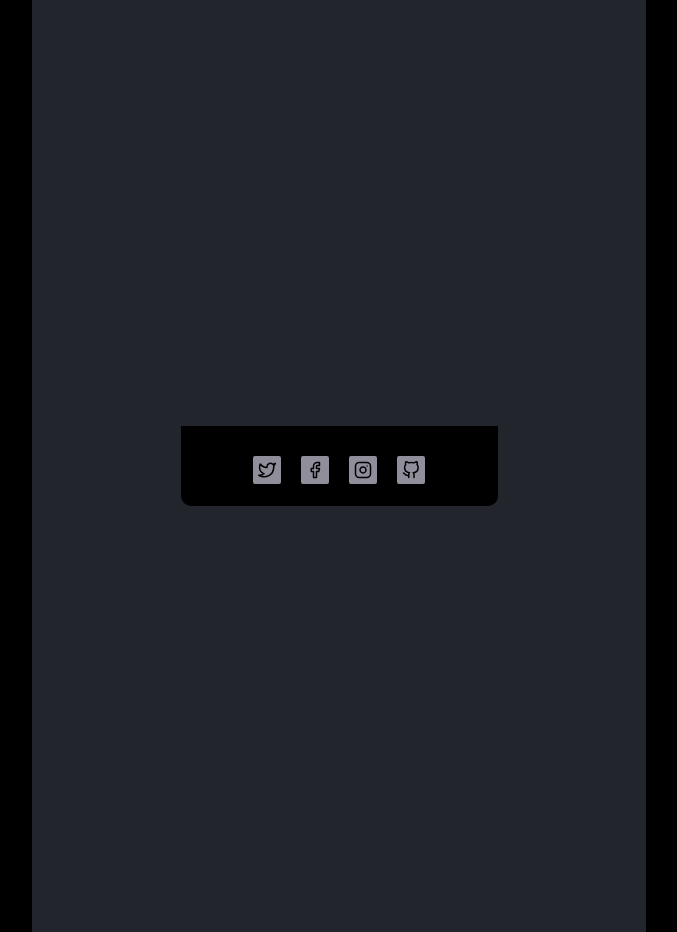
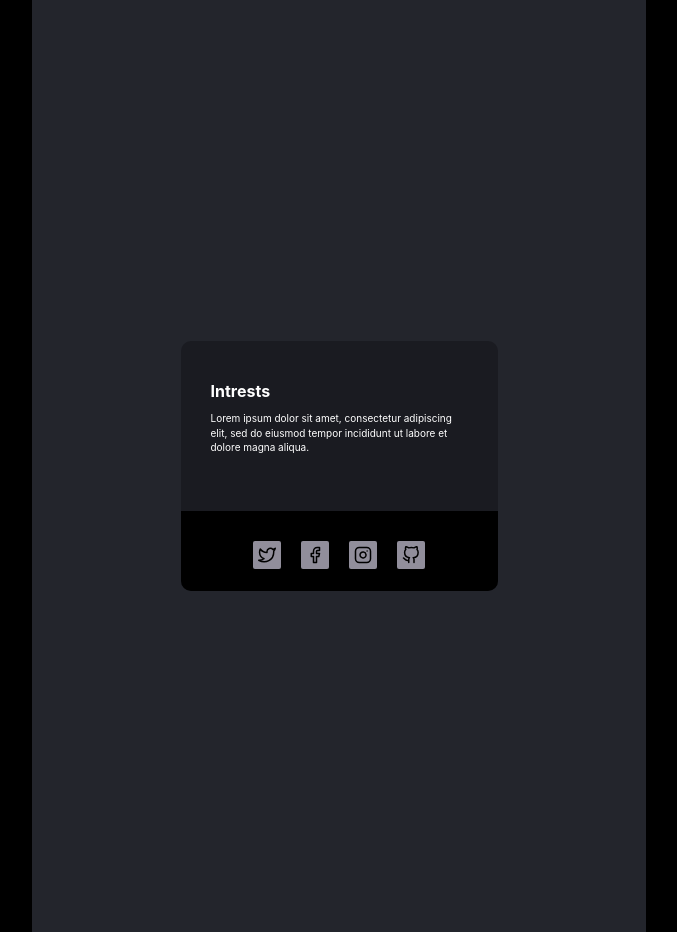
Before and after one commit to Dawid-Dwk/digital-business-card, a React (Vite) app: page / in a window 1280 px wide. Shown: the whole page, without its empty margins (301-978 px from the left). Built offline with nearby package versions, Linux system fonts and the light colour scheme.

Commit message:
feat: added-interests-component

```diff
--- a/src/App.css
+++ b/src/App.css
@@ -21,6 +21,7 @@ body {
   flex-direction:column;
   align-items: flex-end;
   border-radius: 10px;
+  background-color: #1A1B21;
 }
 
 .footer {
@@ -48,3 +49,20 @@ body {
   filter: drop-shadow(0 0 10px #ffff);
   background-color: #ffff;
 }
+
+.interests {
+  text-align: left;
+  padding: 30px;
+  color: #ffff;
+  line-height: 90%;
+}
+
+.interests-tile {
+  font-size: 16px;
+  font-weight: 700;
+}
+
+.interests-content {
+  font-size: 10px;
+  height: 60px;
+}
--- a/src/App.jsx
+++ b/src/App.jsx
@@ -1,13 +1,14 @@
-import { useState } from "react";
 import "./App.css";
 import Footer from "./modules/Footer";
+import Interests from "./modules/Interests"
 
 function App() {
-  const [count, setCount] = useState(0);
+
 
   return (
     <div className="App">
       <div className="main">
+        <Interests />
         <Footer />
       </div>
     </div>
--- a/src/modules/Interests.jsx
+++ b/src/modules/Interests.jsx
@@ -0,0 +1,6 @@
+export default function Interests() {
+    return (<div className="interests">
+        <h2 className="interests-tile">Intrests</h2>
+        <p className="interests-content">Lorem ipsum dolor sit amet, consectetur adipiscing elit, sed do eiusmod tempor incididunt ut labore et dolore magna aliqua. </p>
+    </div>)
+}
```
